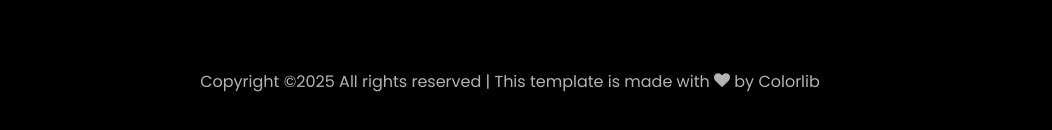
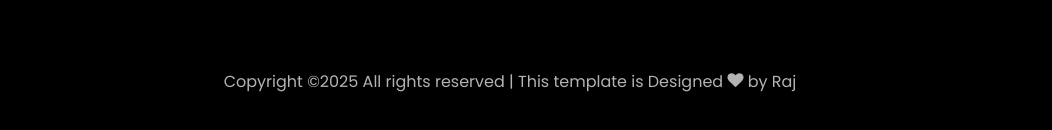
Before and after one commit to rajkumarharijan/resume.github.io, a plain HTML site: page index.html in a window 1280 px wide. Shown: the part 6501-6631 px from the top of the page, without its empty margins (130-1182 px from the left). Drawn offline with Linux system fonts and the light colour scheme; files whose address does not match are found by name.

Commit message:
Update index.html

```diff
--- a/index.html
+++ b/index.html
@@ -619,7 +619,7 @@
 			<div class="col-md-12 text-center">
 
 			  <p><!-- Link back to Colorlib can't be removed. Template is licensed under CC BY 3.0. -->
-	Copyright &copy;<script>document.write(new Date().getFullYear());</script> All rights reserved | This template is made with <i class="icon-heart color-danger" aria-hidden="true"></i> by <a href="https://colorlib.com" target="_blank">Colorlib</a>
+	Copyright &copy;<script>document.write(new Date().getFullYear());</script> All rights reserved | This template is Designed <i class="icon-heart color-danger" aria-hidden="true"></i> by <a href="https://colorlib.com" target="_blank">Raj</a>
 	<!-- Link back to Colorlib can't be removed. Template is licensed under CC BY 3.0. --></p>
 			</div>
 		  </div>
```
